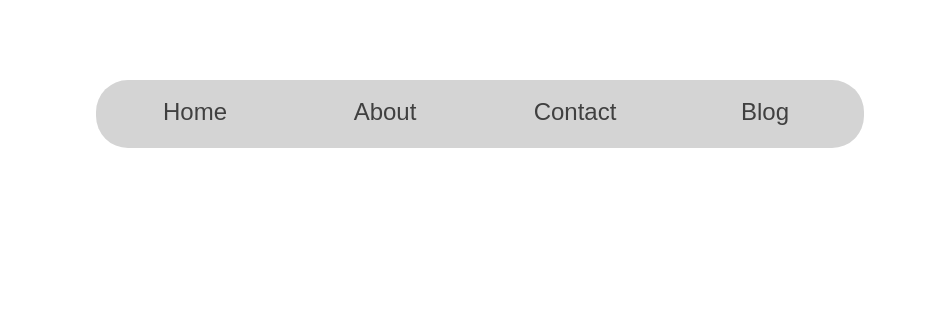
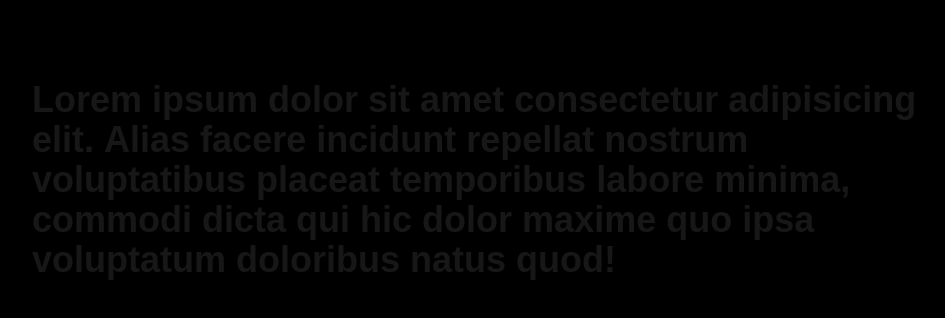
Before and after one commit to Aasheek111/UI-with-Framer, a Next.js app in the folder ui/: page / in a window 1280 px wide. Shown: the top 318 px of the page, without its empty margins (160-1105 px from the left). Built offline with nearby package versions, Linux system fonts and the light colour scheme.

Commit message:
added the animated text

```diff
--- /dev/null
+++ b/ui/src/app/components/AnimatedText.tsx
@@ -0,0 +1,52 @@
+import { easeInOut, useAnimate } from "motion/react";
+import React, { useEffect } from "react";
+import { motion, stagger } from "framer-motion";
+
+function AnimatedText() {
+  const text =
+    "Lorem ipsum dolor sit amet consectetur adipisicing elit. Alias facere incidunt repellat nostrum voluptatibus placeat temporibus labore minima, commodi dicta qui hic dolor maxime quo ipsa voluptatum doloribus natus quod!";
+
+  const [scope, animate] = useAnimate();
+
+  const startAnimating = () => {
+    animate(
+      "span",
+      { opacity: 1, filter: "blur(0px)", y: 0 },
+      { duration: 0.5, delay: stagger(0.03) }
+    );
+  };
+
+  useEffect(() => {
+    startAnimating();
+  }, []);
+
+  return (
+    <div className="w-full h-screen bg-black p-20" ref={scope}>
+      {/* <motion.span
+        className="text-4xl max-w-4xl mx-auto "
+        style={{
+          opacity: 0,
+        }}
+      >
+        {text}
+      </motion.span> */}
+      <div className="mx-auto max-w-4xl text-4xl font-semibold">
+        {text.split(" ").map((char, index) => (
+          <span
+            key={index}
+            style={{
+              opacity: 0,
+              filter: "blur(10px)",
+              transform: "translateY(20px)",
+            }}
+            className=" inline-block "
+          >
+            {char}&nbsp;{" "}
+          </span>
+        ))}
+      </div>
+    </div>
+  );
+}
+
+export default AnimatedText;
--- a/ui/src/app/page.tsx
+++ b/ui/src/app/page.tsx
@@ -6,6 +6,7 @@ import Variant from "./components/Variant";
 import Hooks from "./components/Hooks";
 import LayoutUI from "./components/Layout";
 import Navbar from "./components/Navbar";
+import AnimatedText from "./components/AnimatedText";
 
 function page() {
   return (
@@ -15,8 +16,9 @@ function page() {
       {/* <Hooks/> */}
       {/* <Variant/> */}
       {/* <LayoutUI/> */}
-<Navbar/>
+      <AnimatedText />
 
+      {/* <Navbar/> */}
     </div>
   );
 }
```
